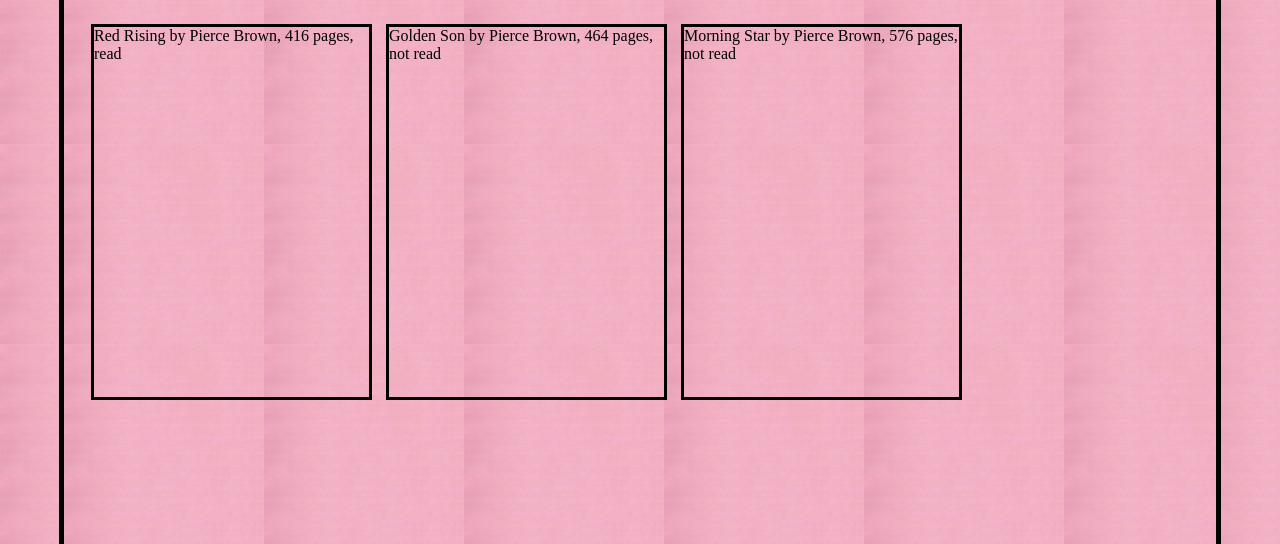
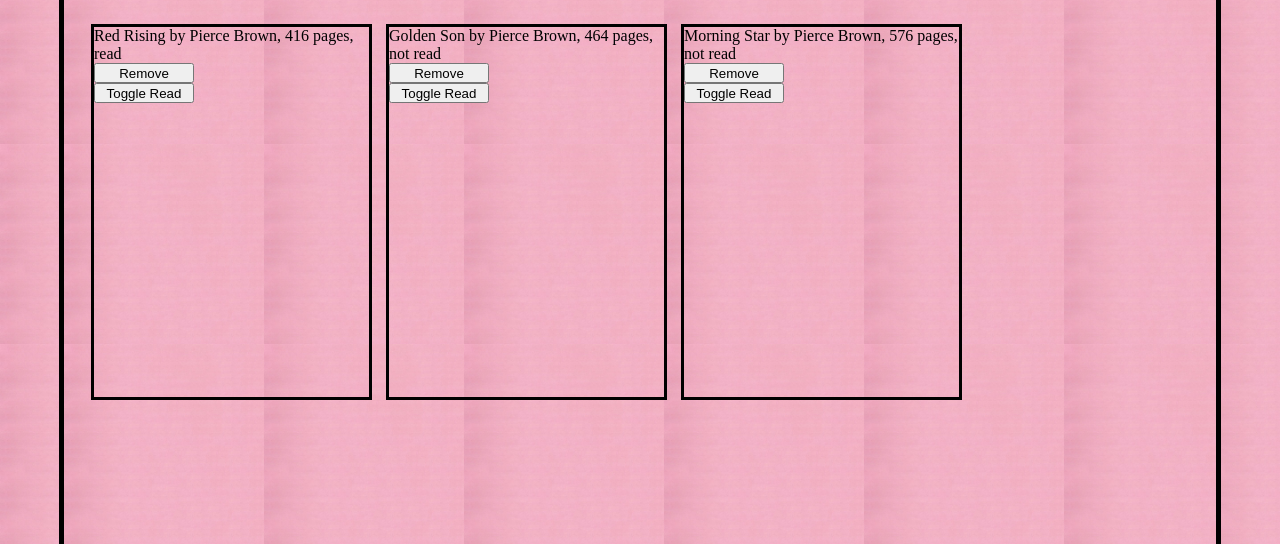
Before and after one commit to Fern-labs/Project-Library, a plain HTML site: page index.html in a window 1280 px wide. Shown: the part 256-800 px from the top of the page. Drawn offline with Linux system fonts and the light colour scheme.

Commit message:
Added remove book feature Added toggle read feature

```diff
--- a/libary.js
+++ b/libary.js
@@ -1,3 +1,7 @@
+const btn = document.querySelector(".btn");
+const dialog = document.querySelector("dialog");
+const form = document.querySelector("form");
+
 const myLibrary = [];
 
 function Book(title, author, pages, read) {
@@ -10,6 +14,9 @@ function Book(title, author, pages, read) {
     return `${this.title} by ${this.author}, ${this.pages} pages, ${this.read}`;
   };
 }
+Book.prototype.toggleRead = function () {
+  this.read = this.read === "read" ? "not read" : "read";
+};
 
 function addBookToLibrary(title, author, pages, read) {
   const newBook = new Book(title, author, pages, read);
@@ -22,22 +29,47 @@ addBookToLibrary("Morning Star", "Pierce Brown", 576, "not read");
 console.log(myLibrary);
 
 function updateBookShelf() {
+  const bookShelf = document.querySelector(".bookshelf");
+  bookShelf.innerHTML = "";
+
   for (let book of myLibrary) {
-    const bookShelf = document.querySelector(".bookshelf");
     let addBook = document.createElement("div");
     addBook.classList.add("book");
-    //for later book.title works for css
-    //addBook.innerHTML = book.title;
+
     addBook.innerHTML = book.info();
+
+    const removeBtn = document.createElement("button");
+    removeBtn.classList.add("removeBtn");
+    removeBtn.textContent = "Remove";
+    removeBtn.setAttribute("data-id", book.id);
+    removeBtn.addEventListener("click", (e) => {
+      let id = e.target.getAttribute("data-id");
+      let bookTarget = myLibrary.findIndex((book) => book.id == id);
+      myLibrary.splice(bookTarget, 1);
+      updateBookShelf();
+    });
+
+    const toggleBtn = document.createElement("button");
+    toggleBtn.classList.add("toggleBtn");
+    toggleBtn.textContent = "Toggle Read";
+    toggleBtn.setAttribute("data-id", book.id);
+    toggleBtn.addEventListener("click", (e) => {
+      let id = e.target.getAttribute("data-id");
+      let bookTarget = myLibrary.find((book) => book.id == id);
+      if (bookTarget) {
+        bookTarget.toggleRead();
+        updateBookShelf();
+      }
+    });
+
+    addBook.appendChild(removeBtn);
+    addBook.appendChild(toggleBtn);
+
     bookShelf.appendChild(addBook);
   }
 }
 
 updateBookShelf();
-
-const btn = document.querySelector(".btn");
-const dialog = document.querySelector("dialog");
-const form = document.querySelector("form");
 
 btn.addEventListener("click", () => {
   dialog.showModal();
--- a/style.css
+++ b/style.css
@@ -31,6 +31,8 @@ body {
   padding: 30px;
 }
 .book {
+  display: flex;
+  flex-direction: column;
   height: 370px;
   width: 275px;
   outline: black solid;
@@ -43,3 +45,12 @@ dialog {
   top: 40%;
   left: 50%;
 }
+
+.removeBtn {
+  height: 20px;
+  width: 100px;
+}
+.toggleBtn {
+  height: 20px;
+  width: 100px;
+}
```
